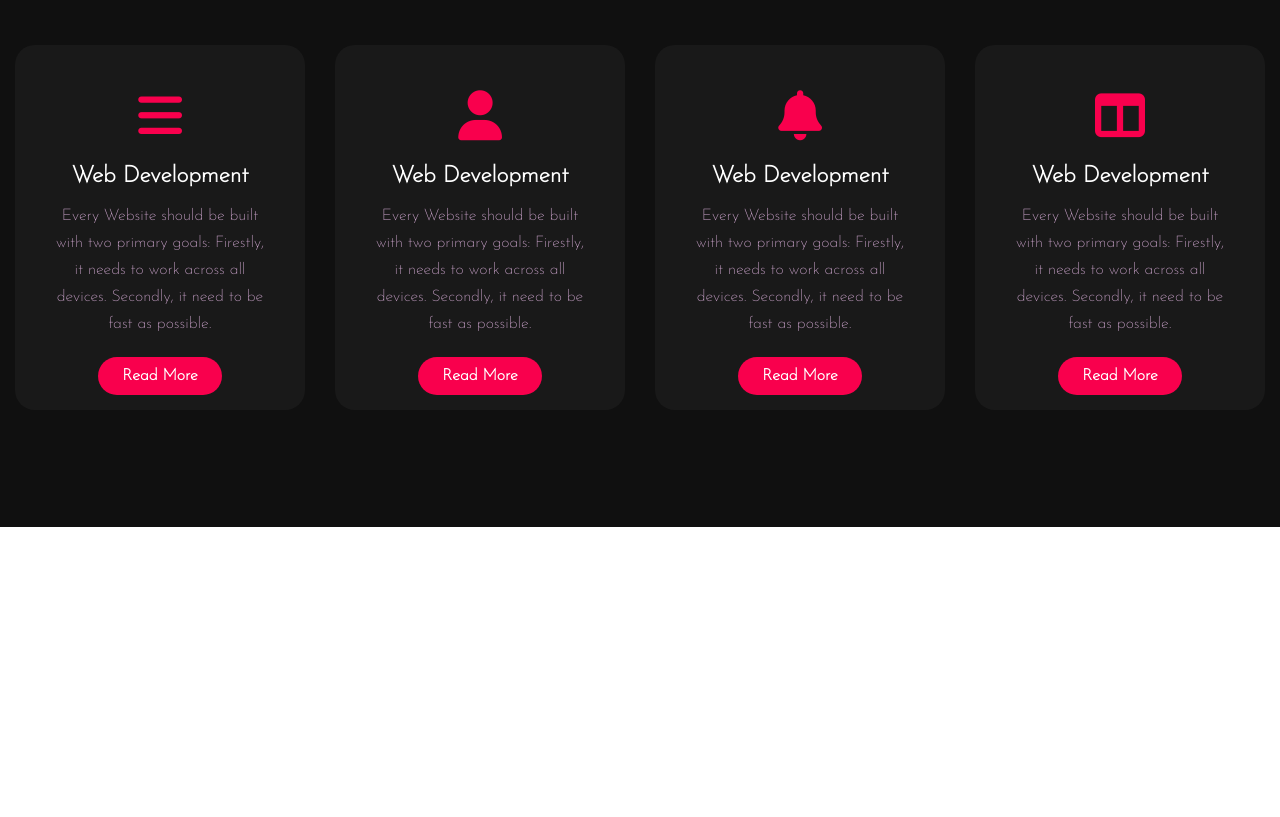
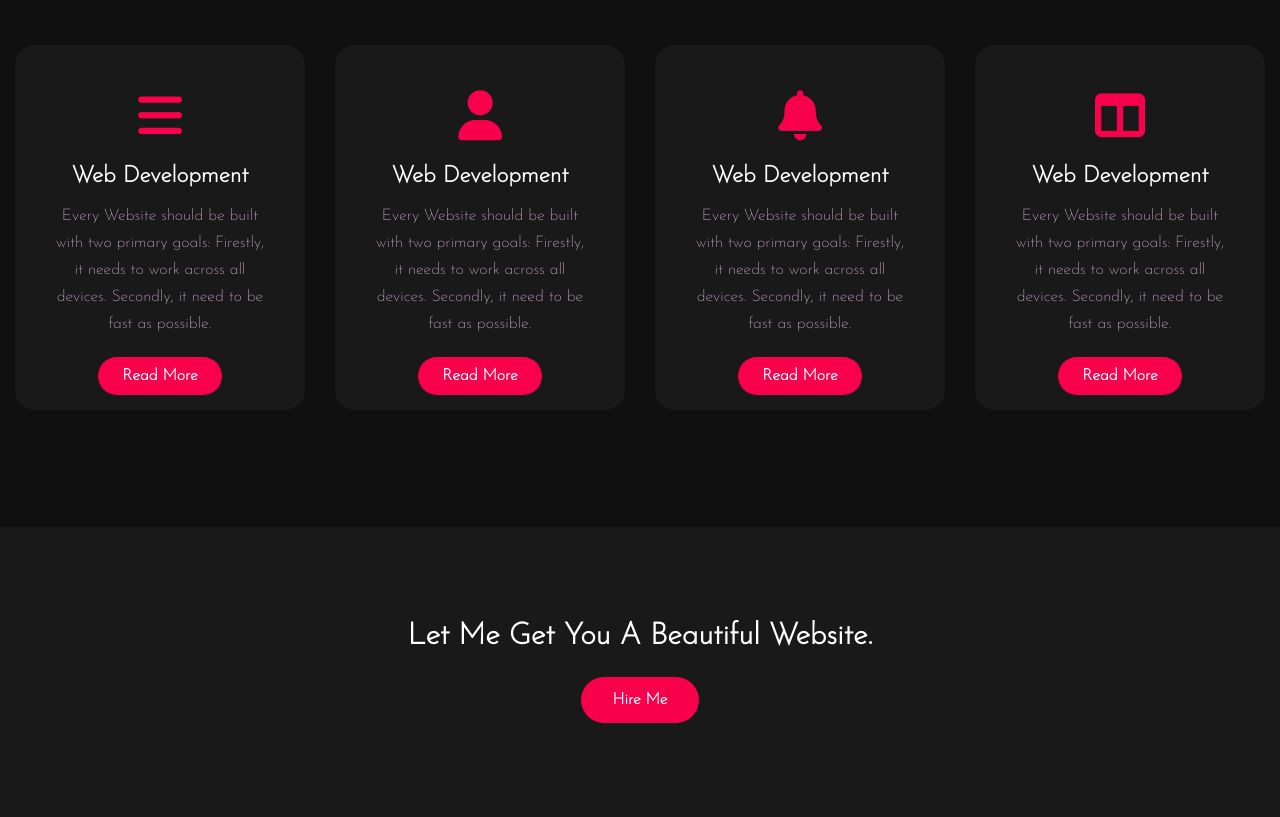
Before and after one commit to VictorSamuel-dev/My_Portfolio, a plain HTML site: page index.html in a window 1280 px wide. Shown: the part 1119-1936 px from the top of the page. Before the commit the page ends 1646 px from the top, so only its background shows below. Drawn offline with Linux system fonts and the light colour scheme.

Commit message:
completion of contact section and begining of footer

```diff
--- a/assets/css/style.css
+++ b/assets/css/style.css
@@ -214,3 +214,38 @@ h5{
     border-radius: 30px;
     transition: .4s;
 }
+.card  .button:hover{
+    background-color: transparent;
+    border: 2px solid #f9004d;
+    cursor: pointer;
+}
+.contact{
+    width: 100%;
+    height: 290px;
+    background: #191919;
+    display: flex;
+    align-items: center;
+    flex-direction: column;
+    justify-content: center;
+}
+.contact p{
+    color: white;
+    font-size: 30px;
+    font-weight: bold;
+    margin-bottom: 25px;
+}
+.contact .button-two{
+    background-color: #f9004d;
+    color: white;
+    text-decoration: none;
+    border: 2px solid transparent;
+    font-weight: bold;
+    padding: 13px 30px;
+    border-radius: 30px;
+    transition: .4s;
+}
+.contact .button-two:hover{
+    background-color: transparent;
+    border: 2px solid #f9004d;
+    cursor: pointer;
+}
--- a/index.html
+++ b/index.html
@@ -107,5 +107,13 @@
          </div>
       </div>
    </div>
+
+   <!------Contact------>
+   <div class="contact">
+      <p>Let Me Get You A Beautiful Website.</p>
+      <a class="button-two" href="#">Hire Me</a>
+   </div>
+
+   <!------footer start------>
 </body>
 </html>
```
